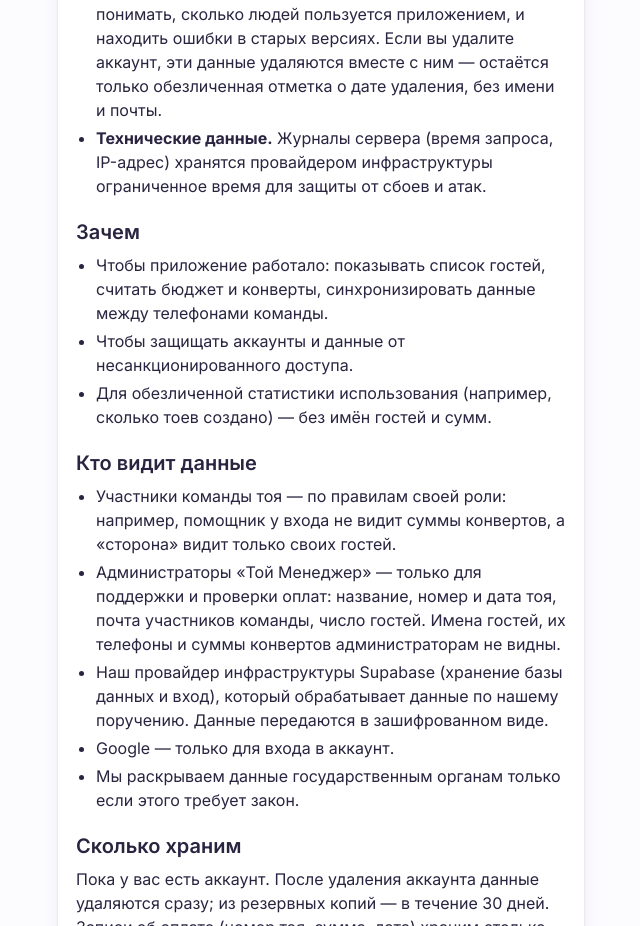
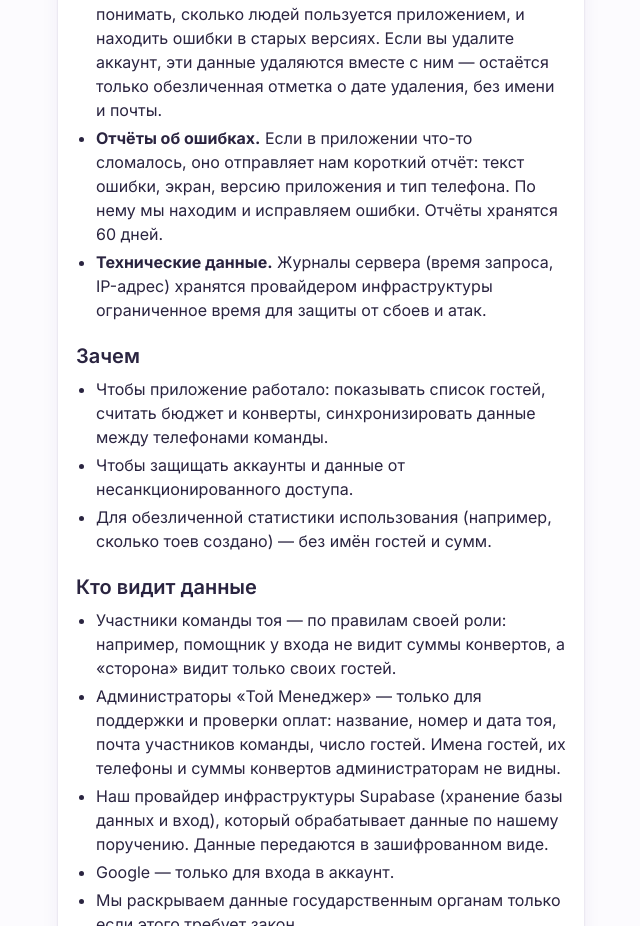
Before and after one commit to toimanagerapp/toimanagerapp.github.io, a plain HTML site: page privacy/index.html in a window 1280 px wide. Shown: the part 1660-2586 px from the top of the page, without its empty margins (319-959 px from the left). Drawn offline with Linux system fonts and the light colour scheme.

Commit message:
Политика: отчёты об ошибках

```diff
--- a/privacy/index.html
+++ b/privacy/index.html
@@ -41,6 +41,7 @@
       <li><b>Каталог исполнителей.</b> Когда вы открываете карточку исполнителя или нажимаете «Позвонить», «WhatsApp» и другие кнопки, мы записываем сам факт (какая карточка, какая кнопка, день), чтобы показать исполнителю общее число просмотров и нажатий. Исполнитель видит только числа — не ваше имя и не ваш той.</li>
       <li><b>Заявки исполнителей.</b> На странице «Исполнителям» вы указываете название, вид услуг, город, телефон и, по желанию, Instagram и комментарий. Эти данные нужны, чтобы связаться с вами и оформить карточку в каталоге; карточку и её размещение мы храним для учёта платежей.</li>
       <li><b>Когда вы открываете приложение.</b> Мы записываем время последнего открытия, число сеансов, версию приложения и тип телефона (Android или iPhone). Это нужно, чтобы понимать, сколько людей пользуется приложением, и находить ошибки в старых версиях. Если вы удалите аккаунт, эти данные удаляются вместе с ним — остаётся только обезличенная отметка о дате удаления, без имени и почты.</li>
+      <li><b>Отчёты об ошибках.</b> Если в приложении что-то сломалось, оно отправляет нам короткий отчёт: текст ошибки, экран, версию приложения и тип телефона. По нему мы находим и исправляем ошибки. Отчёты хранятся 60 дней.</li>
       <li><b>Технические данные.</b> Журналы сервера (время запроса, IP-адрес) хранятся провайдером инфраструктуры ограниченное время для защиты от сбоев и атак.</li>
     </ul>
 
```
